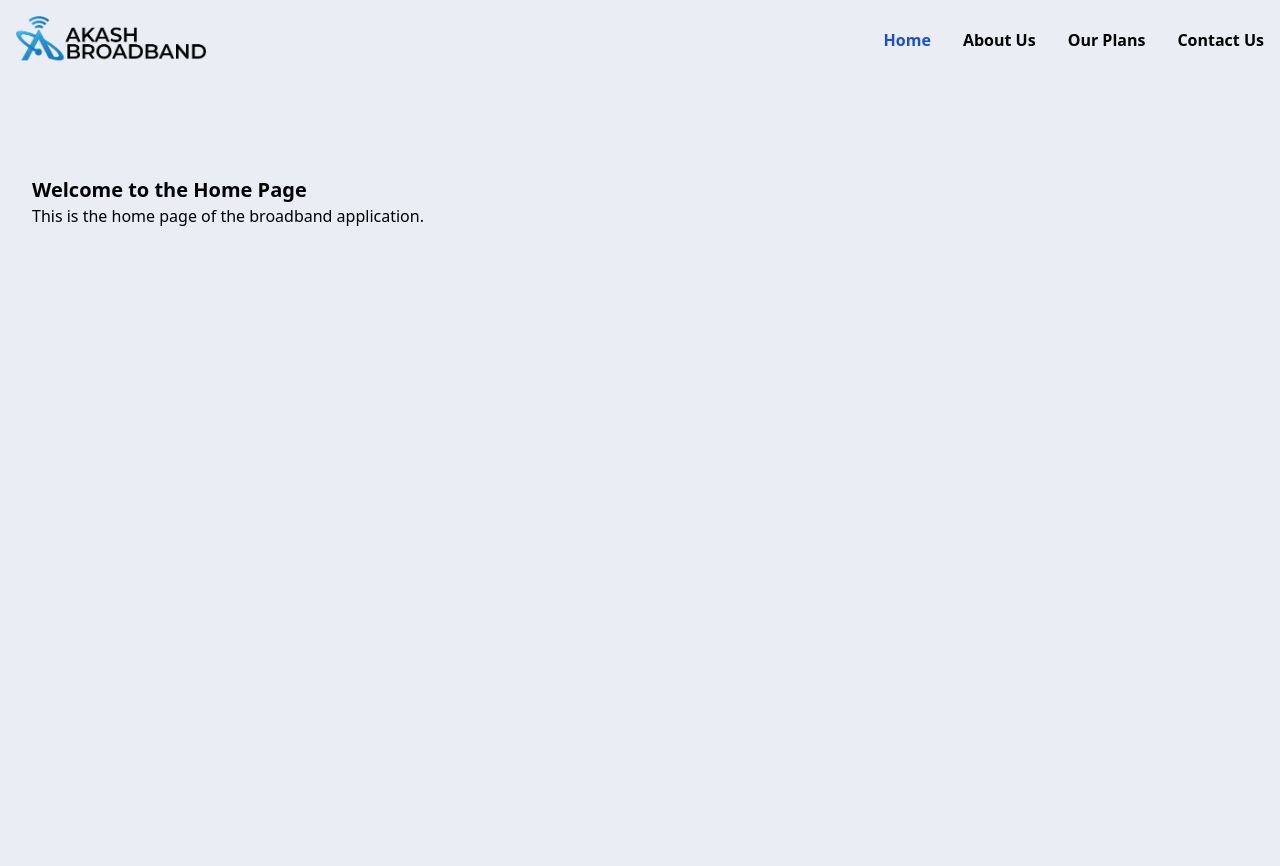
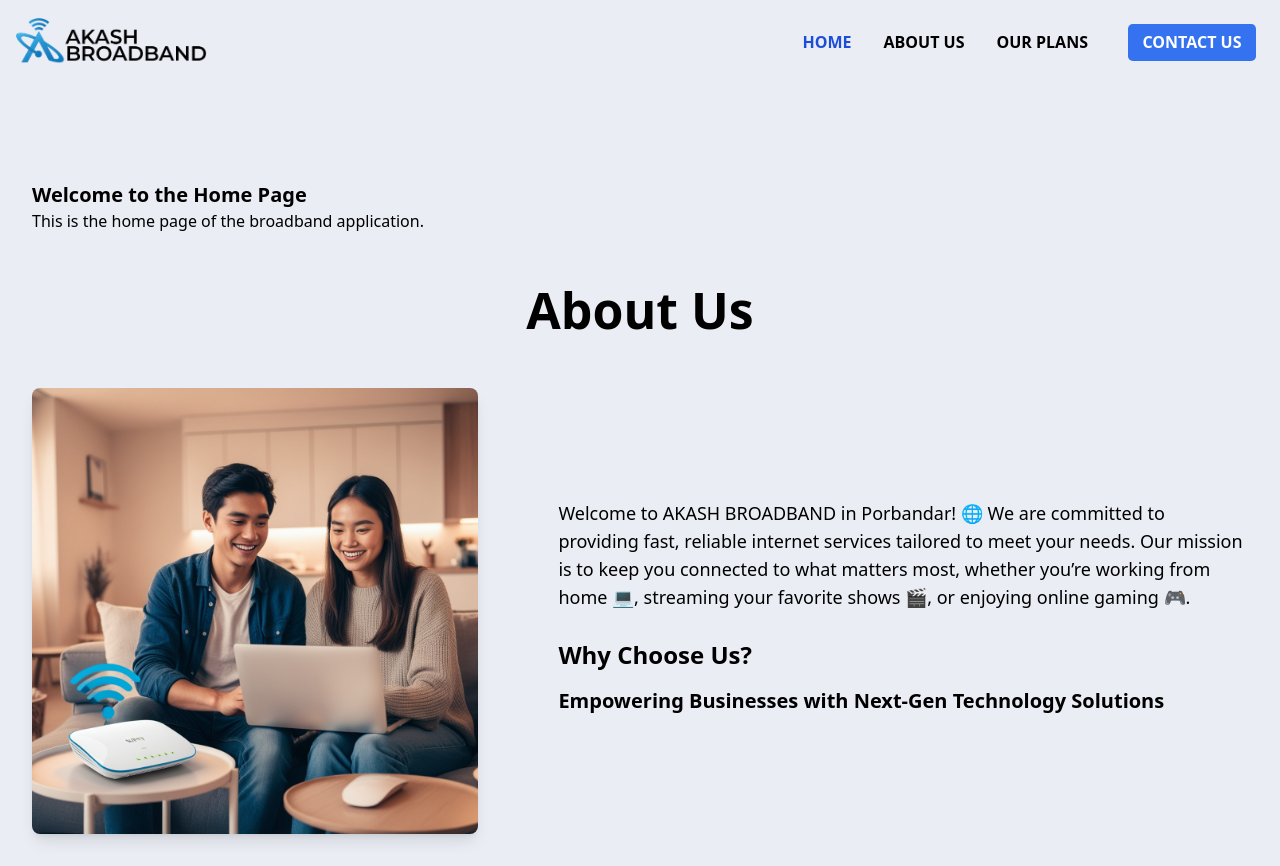
Before and after one commit to artifice7/BroadBand, a React (Vite) app in the folder broadband/: page / in a window 1280 px wide. Before the commit the page ends 800 px from the top, so only its background shows below. Built offline with nearby package versions, Linux system fonts and the light colour scheme.

Commit message:
Update
Navbar, about section

```diff
--- /dev/null
+++ b/broadband/src/Buttons/button1.css
@@ -0,0 +1,38 @@
+.btn {
+    width: 8em;
+    height: 2.3em;
+    margin: 0.5em;
+    background: #3572EF;
+    color: white;
+    border: none;
+    border-radius: 0.3em;
+    font-size: 16px;
+    font-weight: semibold;
+    cursor: pointer;
+    position: relative;
+    z-index: 1;
+    overflow: hidden;
+   }
+
+   button:hover {
+    color: #3572EF;
+   }
+
+   button:after {
+    content: "";
+    background: white;
+    position: absolute;
+    z-index: -1;
+    left: -20%;
+    right: -20%;
+    top: 0;
+    bottom: 0;
+    transform: skewX(-45deg) scale(0, 1);
+    transition: all 0.5s;
+   }
+
+   button:hover:after {
+    transform: skewX(-45deg) scale(1, 1);
+    -webkit-transition: all 0.5s;
+    transition: all 0.5s;
+   }
--- /dev/null
+++ b/broadband/src/Buttons/button1.jsx
@@ -0,0 +1,18 @@
+import React from 'react';
+import PropTypes from 'prop-types';
+import './button1.css';
+
+const Button1 = ({ onClick, children }) => {
+    return (
+        <button onClick={onClick} className="btn">
+            {children}
+        </button>
+    );
+};
+
+Button1.propTypes = {
+    onClick: PropTypes.func.isRequired,
+    children: PropTypes.node.isRequired,
+};
+
+export default Button1;
--- /dev/null
+++ b/broadband/src/Home/AboutSection.jsx
@@ -0,0 +1,43 @@
+import React from "react";
+
+const AboutSection = () => {
+  return (
+    <section>
+      <h3 className="flex justify-center font-bold text-[50px] mt-10 md:mt-10 ">
+        About Us
+      </h3>
+      <div className="relative flex flex-col md:flex-row items-center mt-10 md:mt-10">
+        {/* Left Image */}
+        <div className="z-30 w-full md:w-1/2 lg:w-2/5 mb-8 md:mb-0 relative">
+          <img
+            src="/About.jpg"
+            alt="About Us"
+            className="w-11/12 h-11/12 rounded-lg shadow-lg relative z-20"
+          />
+        </div>
+
+        {/* Right Text Content */}
+        <div className="md:w-1/2 lg:w-3/5 md:pl-10 relative flex flex-col justify-between">
+          {/* Text Paragraph */}
+          <div className="relative flex-1 ">
+            <p className="relative text-xl sm:text-lg md:text-lg mb-7">
+              Welcome to AKASH BROADBAND in Porbandar! 🌐 We are committed to
+              providing fast, reliable internet services tailored to meet your
+              needs. Our mission is to keep you connected to what matters most,
+              whether you’re working from home 💻, streaming your favorite shows
+              🎬, or enjoying online gaming 🎮.
+            </p>
+          </div>
+          <h1 className="text-lg sm:text-xl md:text-2xl font-bold text-black mb-4 z-20 relative">
+            Why Choose Us?
+          </h1>
+          <h3 className="text-lg sm:text-xl md:text-2xl lg:text-xl font-semibold mb-2 z-20 relative">
+            Empowering Businesses with Next-Gen Technology Solutions
+          </h3>
+        </div>
+      </div>
+    </section>
+  );
+};
+
+export default AboutSection;
--- a/broadband/src/Home/home.jsx
+++ b/broadband/src/Home/home.jsx
@@ -1,5 +1,6 @@
 import React from "react";
 import Navbar from "../components/navbar";
+import AboutSection from "./AboutSection";
 
 const Home = () => {
   return (
@@ -10,6 +11,7 @@ const Home = () => {
           <h1 className="text-xl font-bold">Welcome to the Home Page</h1>
           <p>This is the home page of the broadband application.</p>
         </div>
+        <AboutSection /> {/* Add this line to render the AboutSection component */}
       </div>
     </>
   );
--- a/broadband/src/components/navbar.jsx
+++ b/broadband/src/components/navbar.jsx
@@ -1,5 +1,5 @@
 import React from "react";
-import { Link } from "react-router-dom";
+import Button from "../Buttons/button1"; // Add this line to import the Button component
 
 const Navbar = () => {
   return (
@@ -10,39 +10,34 @@ const Navbar = () => {
         </a>
 
         <div className="hidden w-full md:block md:w-auto" id="navbar-default">
-          <ul className="font-semibold flex flex-col p-4 md:p-0 mt-4 border border-gray-100 rounded-lg md:flex-row md:space-x-8 rtl:space-x-reverse md:mt-0 md:border-0 ">
-            <li>
+          <ul className="font-semibold flex flex-col md:p-0 p-4 mt-4 border border-gray-100 rounded-lg md:flex-row md:space-x-8 rtl:space-x-reverse md:mt-0 md:border-0">
+            <li className="flex justify-center items-center" >
               <a
                 href="#"
                 className="block py-2 px-3 text-white bg-blue-700 rounded md:bg-transparent md:text-blue-700 md:p-0 dark:text-Black md:dark:text-blue-500"
                 aria-current="page"
               >
-                Home
+                HOME
               </a>
             </li>
-            <li>
+            <li className="flex justify-center items-center">
               <a
                 href="#"
-                className="block py-2 px-3  rounded hover:bg-gray-100 md:hover:bg-transparent md:border-0 md:hover:text-blue-700 md:p-0 dark:text-Black md:dark:hover:text-blue-500 dark:hover:bg-gray-700 dark:hover:text-white md:dark:hover:bg-transparent"
+                className="block py-2 px-3 rounded hover:bg-gray-100 md:hover:bg-transparent md:border-0 md:hover:text-blue-700 md:p-0 dark:text-Black md:dark:hover:text-blue-500 dark:hover:bg-gray-700 dark:hover:text-white md:dark:hover:bg-transparent"
               >
-                About Us
+                ABOUT US
               </a>
             </li>
-            <li>
+            <li className="flex justify-center items-center">
               <a
                 href="#"
-                className="block py-2 px-3  rounded hover:bg-gray-100 md:hover:bg-transparent md:border-0 md:hover:text-blue-700 md:p-0 dark:text-Black md:dark:hover:text-blue-500 dark:hover:bg-gray-700 dark:hover:text-white md:dark:hover:bg-transparent"
+                className="block py-2 px-3 rounded hover:bg-gray-100 md:hover:bg-transparent md:border-0 md:hover:text-blue-700 md:p-0 dark:text-Black md:dark:hover:text-blue-500 dark:hover:bg-gray-700 dark:hover:text-white md:dark:hover:bg-transparent"
               >
-                Our Plans
+                OUR PLANS
               </a>
             </li>
-            <li>
-              <a
-                href="#"
-                className="block py-2 px-3  rounded hover:bg-gray-100 md:hover:bg-transparent md:border-0 md:hover:text-blue-700 md:p-0 dark:text-Black md:dark:hover:text-blue-500 dark:hover:bg-gray-700 dark:hover:text-white md:dark:hover:bg-transparent"
-              >
-                Contact Us
-              </a>
+            <li className="flex justify-center items-center">
+              <Button>CONTACT US</Button>
             </li>
           </ul>
         </div>
```
